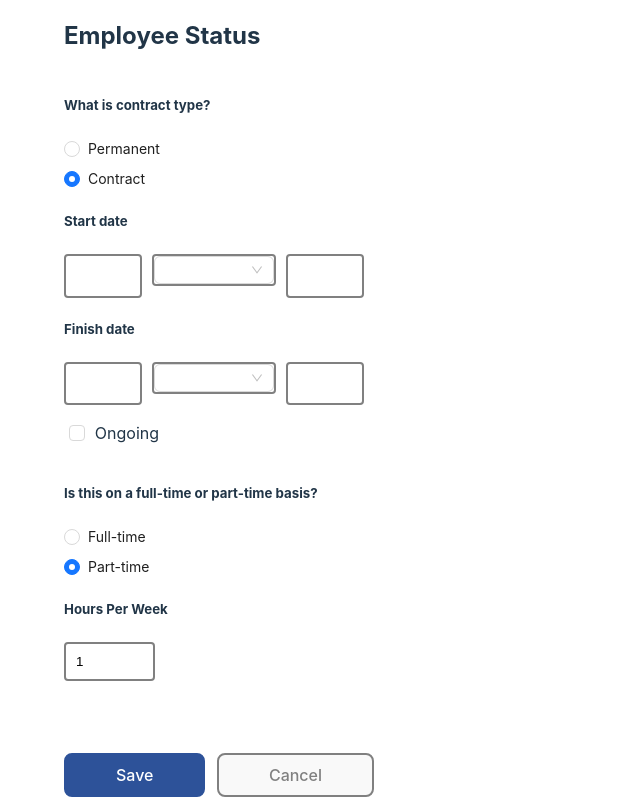
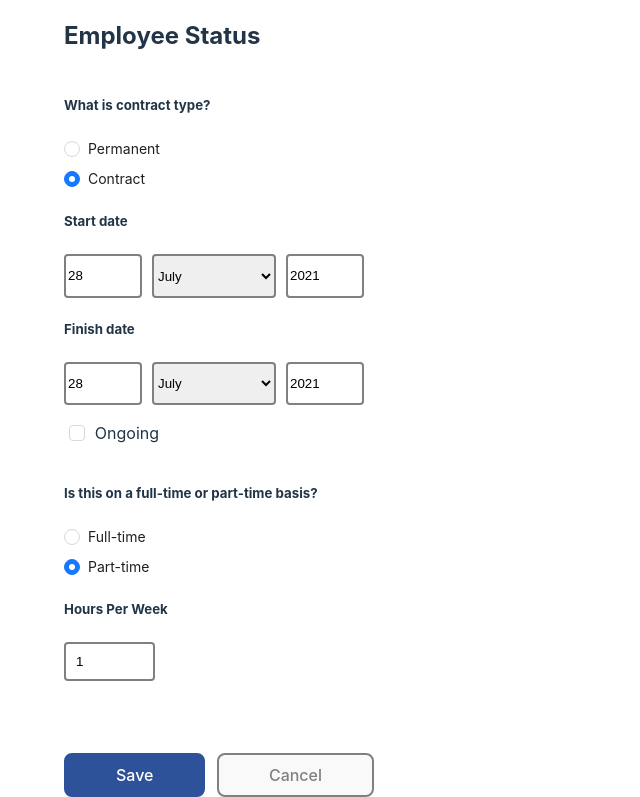
Before and after one commit to maksimumeffort/employee-api, a React (Vite) app in the folder employee-api/: page /new in a window 1280 px wide. Shown: the part 1203-2000 px from the top of the page, without its empty margins (0-640 px from the left). Built offline with nearby package versions, Linux system fonts and the light colour scheme.

Commit message:
month date input bug fixed. need to combine the date string correctly for editing employee

```diff
--- a/employee-api/src/components/EmployeeForm/EmployeeForm.tsx
+++ b/employee-api/src/components/EmployeeForm/EmployeeForm.tsx
@@ -23,31 +23,7 @@ export const EmployeeForm = ({ employee, onSubmit }: any) => {
 
   // date values and states
 
-  const [startDay, setStartDay] = useState("");
-  const [startMonth, setStartMonth] = useState("");
-  const [startYear, setStartYear] = useState("");
-  const [finishDay, setFinishDay] = useState("");
-  const [finishMonth, setFinishMonth] = useState("");
-  const [finishYear, setFinishYear] = useState("");
-
-  const handleStartDayChange = (event: any) => {
-    setStartDay(event);
-  };
-  const handleStartMonthChange = (event: any) => {
-    setStartMonth(event);
-  };
-  const handleStartYearChange = (event: any) => {
-    setStartYear(event);
-  };
-  const handleFinishDayChange = (event: any) => {
-    setFinishDay(event);
-  };
-  const handleFinishMonthChange = (event: any) => {
-    setFinishMonth(event);
-  };
-  const handleFinishYearChange = (event: any) => {
-    setFinishYear(event);
-  };
+  // console.log(employee);
 
   const [isOngoing, setIsOngoing] = useState(employee.isOngoing);
   // const switchIsOngoing = (event: any) => {
@@ -55,21 +31,22 @@ export const EmployeeForm = ({ employee, onSubmit }: any) => {
   // };
 
   useEffect(() => {
-    reset(employee);
-    if (employee) {
-      setStartDay(employee.startDate ? employee.startDate.split("-")[2] : "");
-      setStartMonth(employee.startDate ? employee.startDate.split("-")[1] : "");
-      setStartYear(employee.startDate ? employee.startDate.split("-")[0] : "");
-      setFinishDay(
-        employee.finishDate ? employee.finishDate.split("-")[2] : ""
-      );
-      setFinishMonth(
-        employee.finishDate ? employee.finishDate.split("-")[1] : ""
-      );
-      setFinishYear(
-        employee.finishDate ? employee.finishDate.split("-")[0] : ""
-      );
-    }
+    let copy = { ...employee };
+    const [startYear, startMonth, startDay] =
+      employee.startDate?.split("-") ?? "";
+    const [finishYear, finishMonth, finishDay] =
+      employee.finishDate?.split("-") ?? "";
+    copy = {
+      ...copy,
+      startYear,
+      startMonth,
+      startDay,
+      finishYear,
+      finishMonth,
+      finishDay,
+    };
+    console.log(copy, "copy");
+    reset(copy);
   }, [employee]);
 
   //TODO1: finish date is optional
@@ -96,19 +73,9 @@ export const EmployeeForm = ({ employee, onSubmit }: any) => {
           }
           <p>{errors.name?.message}</p>
           <h5>Middle Name (if applicable)</h5>
-          {
-            <input
-              // defaultValue={employee.middleName}
-              {...register("middleName")}
-            />
-          }
+          {<input {...register("middleName")} />}
           <h5>Last Name</h5>
-          {
-            <input
-              // defaultValue={employee.lastName}
-              {...register("lastName", { minLength: 2 })}
-            />
-          }
+          {<input {...register("lastName", { minLength: 2 })} />}
           <p>{errors.lastName?.message}</p>
         </section>
 
@@ -117,7 +84,6 @@ export const EmployeeForm = ({ employee, onSubmit }: any) => {
           <h5>Email address</h5>
           {
             <input
-              // defaultValue={employee.email}
               {...register("email")}
               className={styles.EmployeeFormContactEmail}
             />
@@ -126,7 +92,6 @@ export const EmployeeForm = ({ employee, onSubmit }: any) => {
           <h5>Mobile number</h5>
           {
             <input
-              // defaultValue={employee.mobile}
               {...register("mobile")}
               className={styles.EmployeeFormContactMobile}
             />
@@ -135,7 +100,6 @@ export const EmployeeForm = ({ employee, onSubmit }: any) => {
           <h5>Residential address</h5>
           {
             <input
-              // defaultValue={employee.address}
               {...register("address")}
               className={styles.EmployeeFormContactAddress}
             />
@@ -152,7 +116,6 @@ export const EmployeeForm = ({ employee, onSubmit }: any) => {
               render={({ field: { onChange, value } }) => (
                 <Radio.Group
                   value={value}
-                  // defaultValue={employee.contractType}
                   onChange={(e) => onChange(e.target.value)}
                 >
                   <Space direction="vertical">
@@ -166,97 +129,51 @@ export const EmployeeForm = ({ employee, onSubmit }: any) => {
 
           <h5>Start date</h5>
           <section>
+            {<input {...register("startDay")} />}
             {
-              <input
-                name="startDay"
-                value={startDay}
-                onChange={(e) => handleStartDayChange(e.target.value)}
-              />
+              <select {...register("startMonth")} className={styles.DateSelect}>
+                <option value="01">January</option>
+                <option value="02">February</option>
+                <option value="03">March</option>
+                <option value="04">April</option>
+                <option value="05">May</option>
+                <option value="06">June</option>
+                <option value="07">July</option>
+                <option value="08">August</option>
+                <option value="09">September</option>
+                <option value="10">October</option>
+                <option value="11">November</option>
+                <option value="12">December</option>
+              </select>
             }
-            {
-              <Controller
-                control={control}
-                name="startMonth"
-                render={({ field }) => (
-                  <Select
-                    {...field}
-                    value={startMonth}
-                    onChange={(e) => handleStartMonthChange(e)}
-                    // defaultValue={employee.startMonth || startDateArray[1]}
-                    className={styles.DateSelect}
-                  >
-                    <Option value="01">January</Option>
-                    <Option value="02">February</Option>
-                    <Option value="03">March</Option>
-                    <Option value="04">April</Option>
-                    <Option value="05">May</Option>
-                    <Option value="06">June</Option>
-                    <Option value="07">July</Option>
-                    <Option value="08">August</Option>
-                    <Option value="09">September</Option>
-                    <Option value="10">October</Option>
-                    <Option value="11">November</Option>
-                    <Option value="12">December</Option>
-                  </Select>
-                )}
-              />
-            }
-            {
-              <input
-                name="startYear"
-                value={startYear}
-                onChange={(e) => handleStartYearChange(e.target.value)}
-              />
-            }
+
+            {<input {...register("startYear")} />}
           </section>
 
           <h5>Finish date</h5>
           <section>
-            {
-              <input
-                name="finishDay"
-                disabled={isOngoing}
-                value={finishDay}
-                onChange={(e) => handleFinishDayChange(e.target.value)}
-              />
-            }
+            {<input {...register("finishDay")} disabled={isOngoing} />}
 
             {
-              <Controller
-                control={control}
-                name="finishMonth"
-                render={({ field }) => (
-                  <Select
-                    {...field}
-                    value={finishMonth}
-                    disabled={isOngoing}
-                    className={styles.DateSelect}
-                    onChange={(e) => handleFinishMonthChange(e)}
-                  >
-                    <Option value="01">January</Option>
-                    <Option value="02">February</Option>
-                    <Option value="03">March</Option>
-                    <Option value="04">April</Option>
-                    <Option value="05">May</Option>
-                    <Option value="06">June</Option>
-                    <Option value="07">July</Option>
-                    <Option value="08">August</Option>
-                    <Option value="09">September</Option>
-                    <Option value="10">October</Option>
-                    <Option value="11">November</Option>
-                    <Option value="12">December</Option>
-                  </Select>
-                )}
-              />
+              <select
+                {...register("finishMonth")}
+                className={styles.DateSelect}
+              >
+                <option value="01">January</option>
+                <option value="02">February</option>
+                <option value="03">March</option>
+                <option value="04">April</option>
+                <option value="05">May</option>
+                <option value="06">June</option>
+                <option value="07">July</option>
+                <option value="08">August</option>
+                <option value="09">September</option>
+                <option value="10">October</option>
+                <option value="11">November</option>
+                <option value="12">December</option>
+              </select>
             }
-            {
-              <input
-                name="finishYear"
-                disabled={isOngoing}
-                value={finishYear}
-                onChange={(e) => handleFinishYearChange(e.target.value)}
-              />
-            }
+            {<input {...register("finishYear")} disabled={isOngoing} />}
           </section>
 
           <section className={styles.EmployeeFormOngoing}>
@@ -267,7 +184,6 @@ export const EmployeeForm = ({ employee, onSubmit }: any) => {
                 render={({ field: { value, onChange } }) => (
                   <Checkbox
                     checked={value}
-                    // defaultChecked={employee.isOngoing}
                     onChange={(e) => {
                       onChange(e.target.checked);
                       setIsOngoing(e.target.checked);
@@ -287,7 +203,6 @@ export const EmployeeForm = ({ employee, onSubmit }: any) => {
               render={({ field: { onChange, value } }) => (
                 <Radio.Group
                   value={value}
-                  // defaultValue={employee.workType}
                   onChange={(e) => onChange(e.target.value)}
                 >
                   <Space direction="vertical">
@@ -301,7 +216,6 @@ export const EmployeeForm = ({ employee, onSubmit }: any) => {
           <h5>Hours Per Week</h5>
           {
             <input
-              // defaultValue={employee.hoursPerWeek}
               {...register("hoursPerWeek")}
               className={styles.EmployeeFormStatusHours}
             />
--- a/employee-api/src/pages/EmployeePage/EmployeePage.tsx
+++ b/employee-api/src/pages/EmployeePage/EmployeePage.tsx
@@ -30,6 +30,9 @@ export const EmployeePage = () => {
       });
   }, []);
 
+  // const { startYear, startMonth, startDay } = data;
+  // [startYear, startMonth, startDay].join("-");
+
   const onSubmit = (data: any) => {
     axios
       .put(`http://localhost:8080/employees/${id}`, data)
--- a/employee-api/src/pages/NewEmployeePage/NewEmployeePage.tsx
+++ b/employee-api/src/pages/NewEmployeePage/NewEmployeePage.tsx
@@ -4,7 +4,7 @@ import { EmployeeForm } from "../../components/EmployeeForm/EmployeeForm";
 import { DefaultValues } from "../../interfaces/DefaultValues";
 
 export const NewEmployeePage = () => {
-  const employeeInfo: any = [];
+  // const employeeInfo: any = [];
   let navigate = useNavigate();
   const goHome = () => {
     navigate("/");
```
